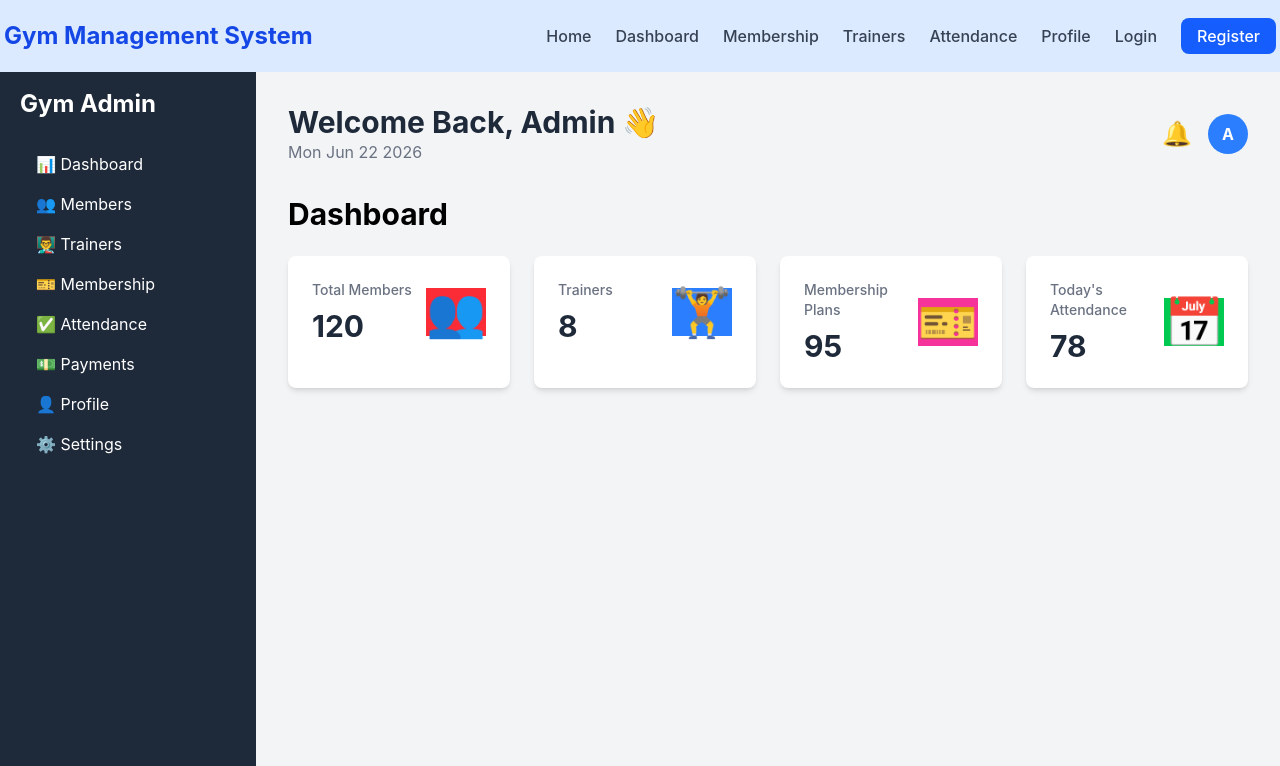
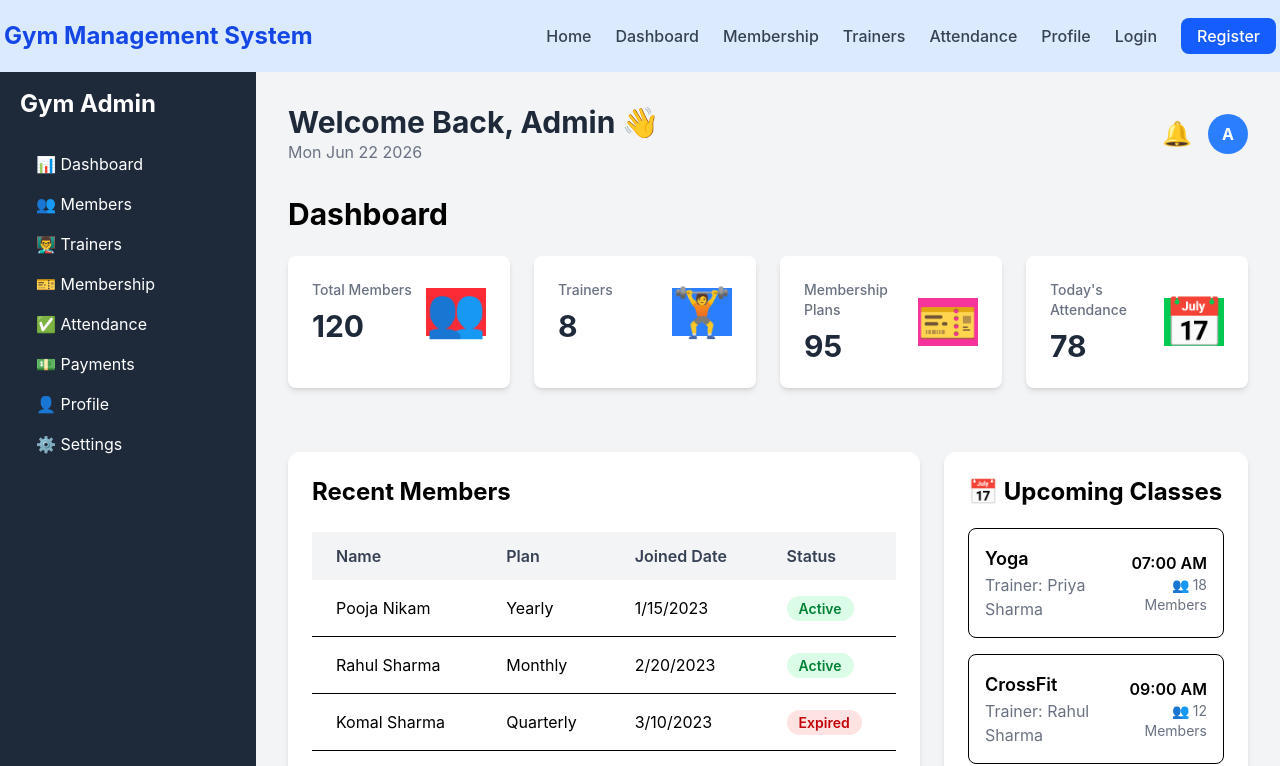
Before and after one commit to PoojaNikam2004/Gym-Management-System, a React (Vite) app: page /dashboard in a window 1280 px wide. Shown: the top 766 px of the page. Built offline with nearby package versions, Linux system fonts and the light colour scheme.

Commit message:
build of Dashboard with new theme

```diff
--- a/src/components/RecentMembers.jsx
+++ b/src/components/RecentMembers.jsx
@@ -0,0 +1,119 @@
+
+function RecentMembers() {
+
+    const members = [
+        {
+            id: 1,
+            name: "Pooja Nikam",
+            plan: "Yearly",
+            joinedDate: new Date("2023-01-15"),
+            status: "Active"
+        },
+        {
+            id: 2,
+            name: "Rahul Sharma",
+            plan: "Monthly",
+            joinedDate: new Date("2023-02-20"),
+            status: "Active"
+        },
+        {
+            id: 3,
+            name: "Komal Sharma",
+            plan: "Quarterly",
+            joinedDate: new Date("2023-03-10"),
+            status: "Expired"
+        },
+        {
+            id: 4,
+            name: "Amit Kumar",
+            plan: "Monthly",
+            joinedDate: new Date("2023-04-05"),
+            status: "Active"
+        }
+    ];
+
+    return (
+        <div className="bg-white rounded-xl shadow-md p-6 mt-8 w-full">
+
+            <h2 className="text-2xl font-bold mb-6">
+                Recent Members
+            </h2>
+
+            <div className="overflow-x-auto">
+
+                <table className="min-w-full">
+
+                    <thead className="bg-gray-100">
+
+                        <tr>
+
+                            <th className="px-6 py-3 text-left font-semibold text-gray-700">
+                                Name
+                            </th>
+
+                            <th className="px-6 py-3 text-left font-semibold text-gray-700">
+                                Plan
+                            </th>
+
+                            <th className="px-6 py-3 text-left font-semibold text-gray-700">
+                                Joined Date
+                            </th>
+
+                            <th className="px-6 py-3 text-left font-semibold text-gray-700">
+                                Status
+                            </th>
+
+                        </tr>
+
+                    </thead>
+
+                    <tbody>
+
+                        {members.map((member) => (
+
+                            <tr
+                                key={member.id}
+                                className="border-b hover:bg-gray-50 transition"
+                            >
+
+                                <td className="px-6 py-4">
+                                    {member.name}
+                                </td>
+
+                                <td className="px-6 py-4">
+                                    {member.plan}
+                                </td>
+
+                                <td className="px-6 py-4">
+                                    {member.joinedDate.toLocaleDateString()}
+                                </td>
+
+                                <td className="px-6 py-4">
+
+                                    <span
+                                        className={`px-3 py-1 rounded-full text-sm font-semibold ${
+                                            member.status === "Active"
+                                                ? "bg-green-100 text-green-700"
+                                                : "bg-red-100 text-red-700"
+                                        }`}
+                                    >
+                                        {member.status}
+                                    </span>
+
+                                </td>
+
+                            </tr>
+
+                        ))}
+
+                    </tbody>
+
+                </table>
+
+            </div>
+
+        </div>
+    );
+}
+
+export default RecentMembers;
--- /dev/null
+++ b/src/components/UpcommingClasses.jsx
@@ -0,0 +1,84 @@
+function UpcomingClasses() {
+
+    const classes = [
+        {
+            id: 1,
+            className: "Yoga",
+            trainer: "Priya Sharma",
+            time: "07:00 AM",
+            members: 18
+        },
+        {
+            id: 2,
+            className: "CrossFit",
+            trainer: "Rahul Sharma",
+            time: "09:00 AM",
+            members: 12
+        },
+        {
+            id: 3,
+            className: "zumba",
+            trainer: "Sneha pise",
+            time: "06:00 PM",
+            members: 25
+        },
+        {
+            id: 4,
+            className: "Cardio",
+            trainer: "Amit Kumar",
+            time: "08:00 PM",
+            members: 20
+        }
+    ];
+
+    return (
+        <div className="bg-white rounded-xl shadow-md p-6 mt-8">
+
+            <h2 className="text-2xl font-bold mb-5">
+                📅 Upcoming Classes
+            </h2>
+
+            <div className="space-y-4">
+
+                {classes.map((item) => (
+
+                    <div
+                        key={item.id}
+                        className="flex justify-between items-center p-4 border rounded-lg hover:bg-gray-100 transition"
+                    >
+
+                        <div>
+
+                            <h3 className="font-semibold text-lg">
+                                {item.className}
+                            </h3>
+
+                            <p className="text-gray-500">
+                                Trainer: {item.trainer}
+                            </p>
+
+                        </div>
+
+                        <div className="text-right">
+
+                            <p className="font-semibold">
+                                {item.time}
+                            </p>
+
+                            <p className="text-sm text-gray-500">
+                                👥 {item.members} Members
+                            </p>
+
+                        </div>
+
+                    </div>
+
+                ))}
+
+            </div>
+
+        </div>
+    );
+}
+
+export default UpcomingClasses;
--- a/src/pages/Dashboard.jsx
+++ b/src/pages/Dashboard.jsx
@@ -1,6 +1,9 @@
 import Sidebar from "../components/Sidebar";
 import DashboardCard from "../components/DashboardCard";
 import Header from "../components/Header";
+import RecentMembers from "../components/RecentMembers";
+import UpcomingClasses from "../components/UpcommingClasses";
+
 function Dashboard(){
     return(
         <div className="flex">
@@ -39,9 +42,26 @@ function Dashboard(){
 
         </div>
 
+
+    <div className="grid grid-cols-3 gap-6 mt-8">
+
+    <div className="col-span-2">
+        <RecentMembers />
+    </div>
+
+    <div>
+        <UpcomingClasses />
     </div>
 
 </div>
+
+</div>
+
+    </div>
+
+
     )
+
+
 }
 export default Dashboard;
--- a/src/pages/Register.jsx
+++ b/src/pages/Register.jsx
@@ -18,7 +18,7 @@ function Register() {
     return (
         <div className="flex flex-col items-center justify-center min-h-screen px-5 py-10 bg-gray-100">
             <form className="bg-gray-200 p-5 rounded shadow-md px-10 w-full max-w-md">
-                <div className="flex flex-col gap-4">
+                <div className="flex flex-col gap-4 ">
                     <h1 className="text-2xl font-bold text-gray-800">Register Form</h1>
                     <input type="text" placeholder="Username" className="border border-gray-300 rounded-md p-2" value={username} onChange={(e) => setUsername(e.target.value)} />
 
```
Also changed, not shown: src/components/Attendance.jsx (added).
